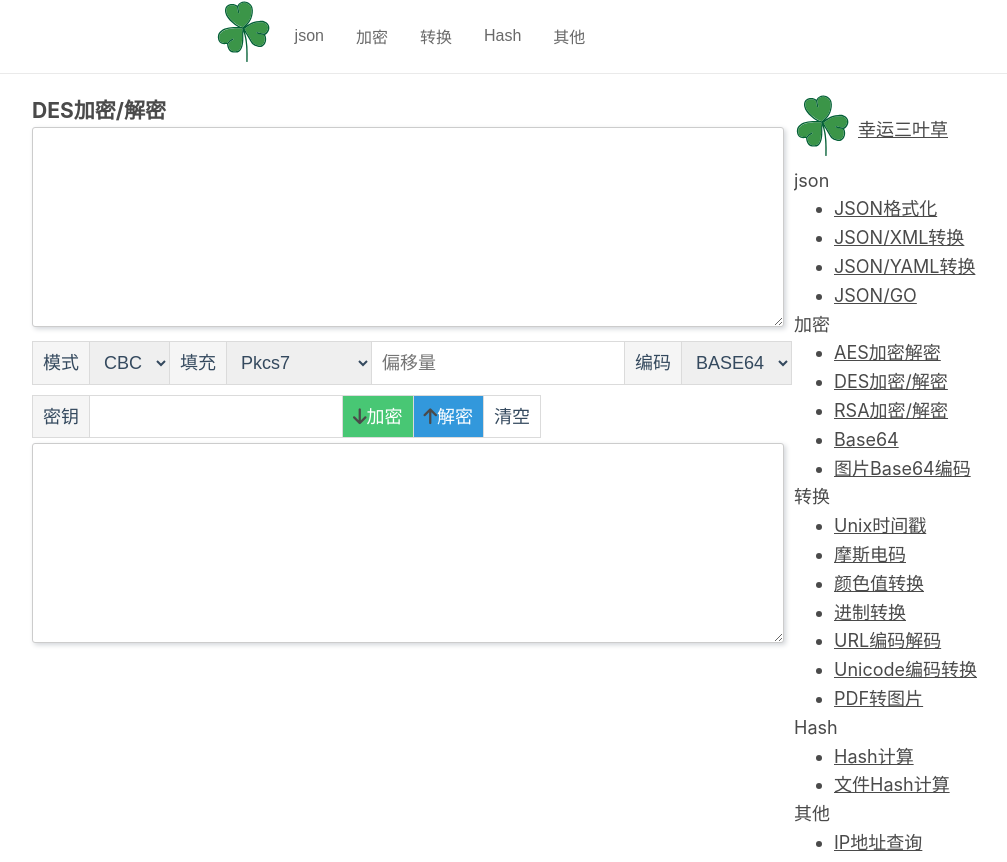
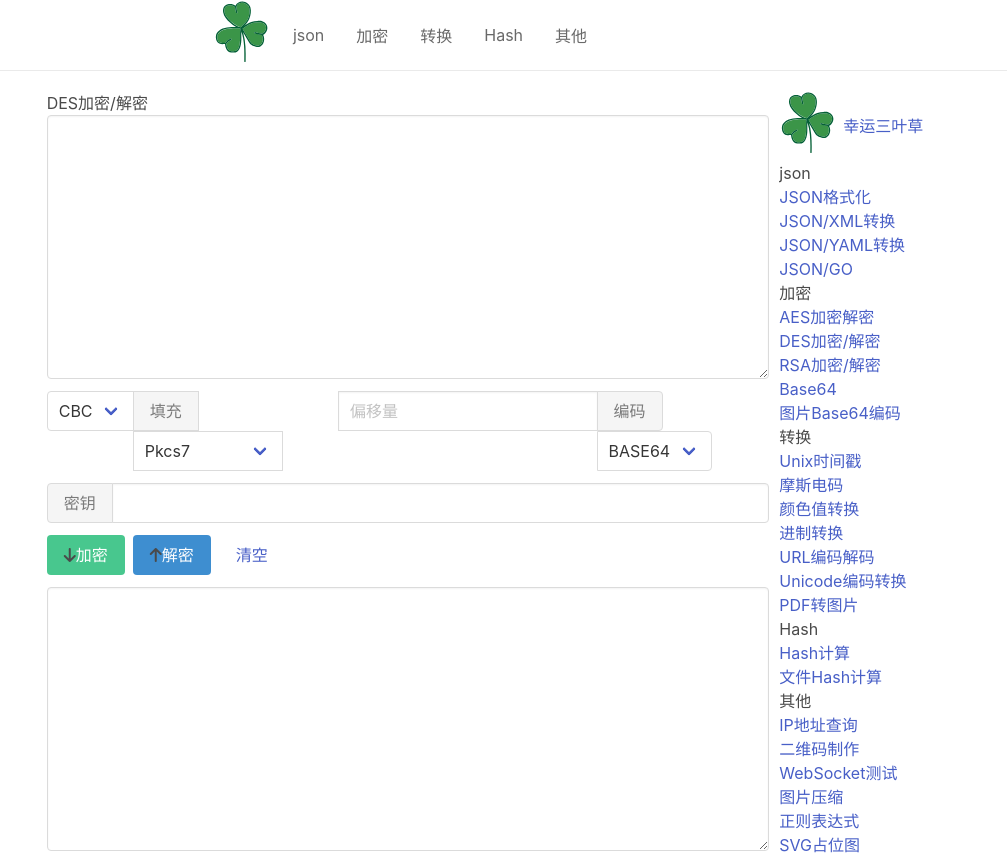
Before and after one commit to gorpher/nextjs-tools, a Next.js app: page /des in a window 1280 px wide. Shown: the whole page, without its empty margins (232-1239 px from the left). Built offline with nearby package versions, Linux system fonts and the light colour scheme.

Commit message:
使用bulma的样式

```diff
--- a/components/layout.tsx
+++ b/components/layout.tsx
@@ -7,7 +7,7 @@ import Dropdown from "./dropdown";
 export function Middle({children}: {
     children: React.ReactNode
 }) {
-    return (<div className={styles.middle}>{children}</div>)
+    return (<div className="container">{children}</div>)
 }
 
 export function Left({children}: {
@@ -55,6 +55,7 @@ export function Layout({children, left, right, siteTitle, description, keyword}:
             <Head>
                 <link rel="icon" href="/favicon.ico"/>
                 <meta name="baidu-site-verification" content="code-Xbqjfarq6u"/>
+                <meta name="viewport" content="width=device-width, initial-scale=1"/>
                 <link rel="stylesheet" href="https://cdn.jsdelivr.net/npm/font-awesome/css/font-awesome.min.css"/>
                 <meta name="description" content={description}/>
                 <meta name="keywords" content={keyword}/>
--- a/package.json
+++ b/package.json
@@ -8,6 +8,7 @@
     "start": "next start"
   },
   "dependencies": {
+    "bulma": "^0.9.1",
     "crypto-js": "^4.0.0",
     "date-fns": "^2.16.1",
     "gray-matter": "^4.0.2",
--- a/pages/des.tsx
+++ b/pages/des.tsx
@@ -26,8 +26,8 @@ export default class DES extends React.Component<any, isState> {
         super(props);
         this.storageKey = 'des'
         this.siteTitle = 'DES加密/解密'
-        this.keyword='DES加密,DES解密,DES算法'
-        this.description='在线DES加密、解密工具,DES加密,DES解密,DES算法'
+        this.keyword = 'DES加密,DES解密,DES算法'
+        this.description = '在线DES加密、解密工具,DES加密,DES解密,DES算法'
         this.Decrypt = this.Decrypt.bind(this);
         this.Encrypt = this.Encrypt.bind(this);
         this.Clear = this.Clear.bind(this);
@@ -198,14 +198,14 @@ export default class DES extends React.Component<any, isState> {
         return (
             <Layout siteTitle={this.siteTitle} right={<Nav/>}>
                 <div>
-                    <div>
+                    <div className="field">
                         <textarea className="textarea" cols={30} rows={10} name="a" value={this.state.a}
                                   onChange={this.handleChange}/>
                     </div>
-                    <div>
-                        <div className="group">
-                            <span className="label">模式</span>
-                            <select className="select" name="param1" onChange={this.handleChange}
+                    <div className="field has-addons">
+                        <p className="control">
+                            <div className="select">
+                                <select name="param1" onChange={this.handleChange}
                                         value={this.state.param1}>
                                     <option value="CBC">CBC</option>
                                     <option value="ECB">ECB</option>
@@ -213,7 +213,13 @@ export default class DES extends React.Component<any, isState> {
                                     <option value="CTR">CTR</option>
                                     <option value="OFB">OFB</option>
                                 </select>
-                            <span className="label">填充</span>
+                            </div>
+                        </p>
+                        <p className="control">
+                            <a className="button is-static">
+                                填充
+                            </a>
+                            <span className="select">
                                  <select className="select" name="param2" onChange={this.handleChange}
                                          value={this.state.param2}>
                                 <option value="Pkcs7">Pkcs7</option>
@@ -223,29 +229,49 @@ export default class DES extends React.Component<any, isState> {
                                 <option value="ZeroPadding">ZeroPadding</option>
                                 <option value="NoPadding">NoPadding</option>
                             </select>
-                            <input className="input" type="text" placeholder="偏移量" style={{width: 300}} name="iv"
+                            </span>
+                        </p>
+                        <p className="control is-expanded">
+                            <input className="input" type="text" placeholder="偏移量" name="iv"
                                    value={this.state.iv}
                                    onChange={this.handleChange}/>
-                            <span className="label">编码</span>
+                        </p>
+                        <p className="control">
+                            <a className="button is-static">
+                                编码
+                            </a>
+                            <div className="select">
                                 <select className="select" name="encode" onChange={this.handleChange}
                                         value={this.state.encode}>
                                     <option value="BASE64">BASE64</option>
                                     <option value="HEX">HEX</option>
                                 </select>
                             </div>
-                        <br/>
-                        <div className="group">
-                            <span className="label">密钥</span>
+                        </p>
+                    </div>
+                    <div className="field has-addons">
+                        <p className="control">
+                            <a className="button is-static">密钥</a>
+                        </p>
+                        <p className="control is-expanded">
                             <input className="input" type="text" name="key" value={this.state.key}
                                    onChange={this.handleChange}/>
-                            <button className="button success" onClick={this.Encrypt}><i className="fa fa-arrow-down"/>加密
+                        </p>
+                    </div>
+                    <div className="field">
+                        <p className="control">
+                            <div className="buttons">
+                                <button className="button is-success" onClick={this.Encrypt}><i
+                                    className="fa fa-arrow-down"/>加密
                                 </button>
-                            <button className="button info" onClick={this.Decrypt}><i className="fa fa-arrow-up"/>解密
+                                <button className="button is-info" onClick={this.Decrypt}><i
+                                    className="fa fa-arrow-up"/>解密
                                 </button>
-                            <button className="button" onClick={this.Clear}>清空</button>
+                                <button className="button is-ghost" onClick={this.Clear}>清空</button>
                             </div>
+                        </p>
                     </div>
-                    <div>
+                    <div className="field">
                         <textarea className="textarea" cols={30} rows={10} name="b" value={this.state.b}
                                   onChange={this.handleChange}/>
                     </div>
--- a/styles/global.css
+++ b/styles/global.css
@@ -7,6 +7,7 @@ body {
     line-height: 1.6;
     font-size: 18px;
 }
+
 * {
     margin: 0;
     box-sizing: border-box;
@@ -29,132 +30,124 @@ body {
     --color-button: #ffffff;
 }
 
-.input,
-.textarea,
-input[type=checkbox] {
-  appearance: none;
-  -moz-appearance: none;
-  -webkit-appearance: none;
-}
+/*.input,*/
+/*.textarea,*/
+/*input[type=checkbox] {*/
+/*    appearance: none;*/
+/*    -moz-appearance: none;*/
+/*    -webkit-appearance: none;*/
+/*}*/
 
-.input,
-.textarea,
-.button,
-input[type=checkbox],
-.label,
-.select {
-  border-radius: 3px;
-  border: 1px solid #dbdbdb;
-  align-items: center;
-  color: var(--color-text);
-  display: inline-flex;
-  position: relative;
-  outline: none;
-  font-size: 1rem;
-  line-height: 18px;
-  min-height: 34px;
-  padding: 10px;
-}
-
-/*
-input::-ms-input-placeholder {
-    text-indent: 5px;
-}
-
-input::-webkit-input-placeholder {
-    text-indent: 5px;
-} */
-
-input[type=checkbox],
-input[type=radio] {
-  box-sizing: border-box;
-  padding: 0;
-  -webkit-box-sizing: border-box;
-  box-sizing: border-box;
-  padding: 0;
-  margin: 0 0.5rem 0 0;
-}
+/*.input,*/
+/*.textarea,*/
+/*.button,*/
+/*input[type=checkbox],*/
+/*.label,*/
+/*.select {*/
+/*    border-radius: 3px;*/
+/*    border: 1px solid #dbdbdb;*/
+/*    align-items: center;*/
+/*    color: var(--color-text);*/
+/*    display: inline-flex;*/
+/*    position: relative;*/
+/*    outline: none;*/
+/*    font-size: 1rem;*/
+/*    line-height: 18px;*/
+/*    min-height: 34px;*/
+/*    padding: 10px;*/
+/*}*/
 
 
-.button {
-  border: 1px solid transparent;
-  border-radius: 4px;
-  outline: 0;
-  cursor: pointer;
-  background-color: #fff;
-  border-color: #dbdbdb;
-  border-width: 1px;
-  justify-content: center;
-  text-align: center;
-}
-
-.button:hover {
-  border-color: #b5b5b5;
-  color: #363636;
-}
-
-.success {
-  color: var(--color-button);
-  background: var(--color-success);
-}
-
-.success:hover {
-  color: var(--color-button);
-  background: var(--color-success-hover);
-}
-
-.primary {
-  color: var(--color-button);
-  background: var(--color-primary);
-}
-
-.primary:hover {
-  background: var(--color-primary-hover);
-}
-
-.info {
-  color: var(--color-button);
-  background: var(--color-info);
-}
-
-.textarea {
-  width: 100%;
-  height: 200px;
-  resize: vertical;
-  border: 1px solid #CCC;
-  /* border-radius: 8px; */
-  padding: 4px;
-  box-shadow: 2px 2px 5px #d3d6da;
-  -moz-box-shadow: 2px 2px 5px #d3d6da;
-}
-
-.radio+.radio {
-  margin-left: .5em;
-}
-
-.checkbox,
-.radio {
-  cursor: pointer;
-  display: inline-block;
-  line-height: 1.25;
-  position: relative;
-}
+/*input[type=checkbox],*/
+/*input[type=radio] {*/
+/*    box-sizing: border-box;*/
+/*    padding: 0;*/
+/*    -webkit-box-sizing: border-box;*/
+/*    box-sizing: border-box;*/
+/*    padding: 0;*/
+/*    margin: 0 0.5rem 0 0;*/
+/*}*/
 
 
-.label {
-  flex-shrink: 0;
-  background: #f5f5f5;
-}
+/*.button {*/
+/*    border: 1px solid transparent;*/
+/*    border-radius: 4px;*/
+/*    outline: 0;*/
+/*    cursor: pointer;*/
+/*    background-color: #fff;*/
+/*    border-color: #dbdbdb;*/
+/*    border-width: 1px;*/
+/*    justify-content: center;*/
+/*    text-align: center;*/
+/*}*/
 
-.group {
-  display: inline-flex;
-  margin: 5px 0px 5px 0px;
-}
+/*.button:hover {*/
+/*    border-color: #b5b5b5;*/
+/*    color: #363636;*/
+/*}*/
 
-.group *:not(:first-child) {
-  margin-left: -1px;
-}
+/*.success {*/
+/*    color: var(--color-button);*/
+/*    background: var(--color-success);*/
+/*}*/
 
-.group * {
-  border-radius: 0;
-}
+/*.success:hover {*/
+/*    color: var(--color-button);*/
+/*    background: var(--color-success-hover);*/
+/*}*/
+
+/*.primary {*/
+/*    color: var(--color-button);*/
+/*    background: var(--color-primary);*/
+/*}*/
+
+/*.primary:hover {*/
+/*    background: var(--color-primary-hover);*/
+/*}*/
+
+/*.info {*/
+/*    color: var(--color-button);*/
+/*    background: var(--color-info);*/
+/*}*/
+
+/*.textarea {*/
+/*    width: 100%;*/
+/*    height: 200px;*/
+/*    resize: vertical;*/
+/*    border: 1px solid #CCC;*/
+/*    !* border-radius: 8px; *!*/
+/*    padding: 4px;*/
+/*    box-shadow: 2px 2px 5px #d3d6da;*/
+/*    -moz-box-shadow: 2px 2px 5px #d3d6da;*/
+/*}*/
+
+/*.radio + .radio {*/
+/*    margin-left: .5em;*/
+/*}*/
+
+/*.checkbox,*/
+/*.radio {*/
+/*    cursor: pointer;*/
+/*    display: inline-block;*/
+/*    line-height: 1.25;*/
+/*    position: relative;*/
+/*}*/
+
+
+/*.label {*/
+/*    flex-shrink: 0;*/
+/*    background: #f5f5f5;*/
+/*}*/
+
+/*.group {*/
+/*    display: inline-flex;*/
+/*    margin: 5px 0px 5px 0px;*/
+/*}*/
+
+/*.group *:not(:first-child) {*/
+/*    margin-left: -1px;*/
+/*}*/
+
+/*.group * {*/
+/*    border-radius: 0;*/
+/*}*/
```
Also changed, not shown: components/clock.tsx (+15 -7 lines), components/date.tsx (+30 -13 lines), pages/_app.tsx (+4 -3 lines), pages/aes.tsx (+39 -18 lines), pages/base64.tsx (+12 -7 lines), pages/hash.tsx (+20 -10 lines), styles/utils.module.css (deleted, +0 -52 lines), 1 other file (tests, documents, lock files or other folders). Lines whose indentation alone changed are shown as unchanged.
